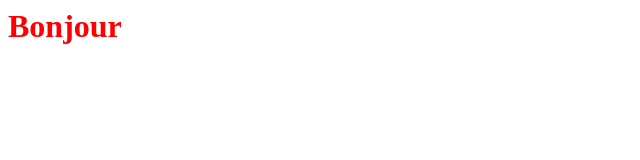
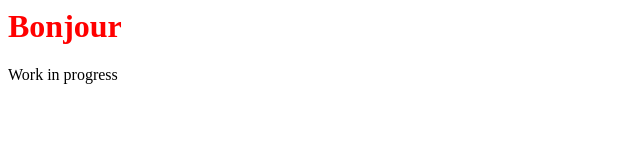
Before and after one commit to gregoiregsell/firstgit, a plain HTML site: page index.html in a window 1280 px wide. Shown: the whole page, without its empty margins (0-640 px from the left). Drawn offline with Linux system fonts and the light colour scheme; files that its build step writes are made by us from their sources.

Commit message:
Work in progress

```diff
--- a/index.html
+++ b/index.html
@@ -5,5 +5,6 @@
     </head>
     <body>
         <h1>Bonjour</h1>
+        <p>Work in progress</p>
     </body>
 </html>
```
